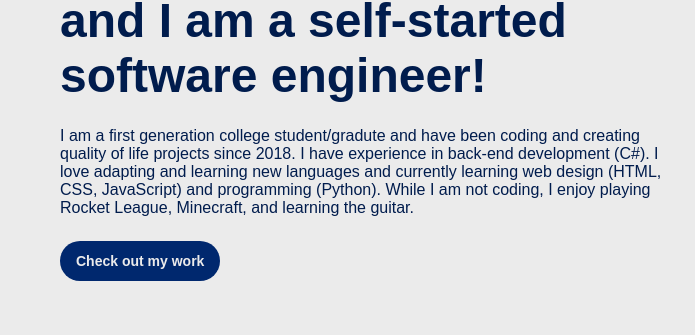
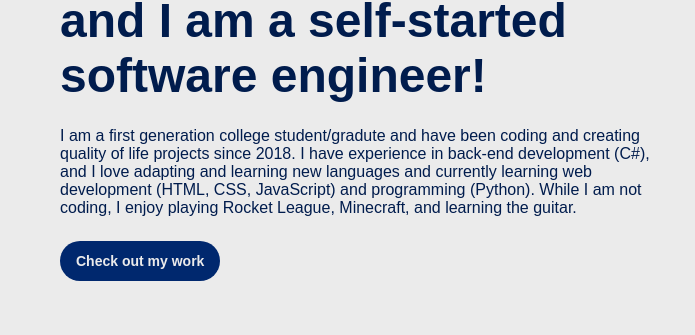
Before and after one commit to CoreyD2/CoreyD2.github.io, a plain HTML site: page index.html in a window 1280 px wide. Shown: the part 239-574 px from the top of the page, 472-1167 px from the left. Drawn offline with Linux system fonts and the light colour scheme.

Commit message:
Update index.html

```diff
--- a/index.html
+++ b/index.html
@@ -37,7 +37,7 @@
                 <h2 class="intro">Hey! My name is Corey, and I am a self-started software engineer!</h2>
                 <p>
                     I am a first generation college student/gradute and have been coding and creating quality of life projects since 2018. I have experience in back-end development
-                    (C#). I love adapting and learning new languages and currently learning web design (HTML, CSS, JavaScript) and programming (Python). While I am not coding, I enjoy
+                    (C#), and I love adapting and learning new languages and currently learning web development (HTML, CSS, JavaScript) and programming (Python). While I am not coding, I enjoy
                     playing Rocket League, Minecraft, and learning the guitar.
                 </p>
                 <a class="btn" href="https://github.com/CoreyD2?tab=repositories" target="_blank">Check out my work</a>
```
